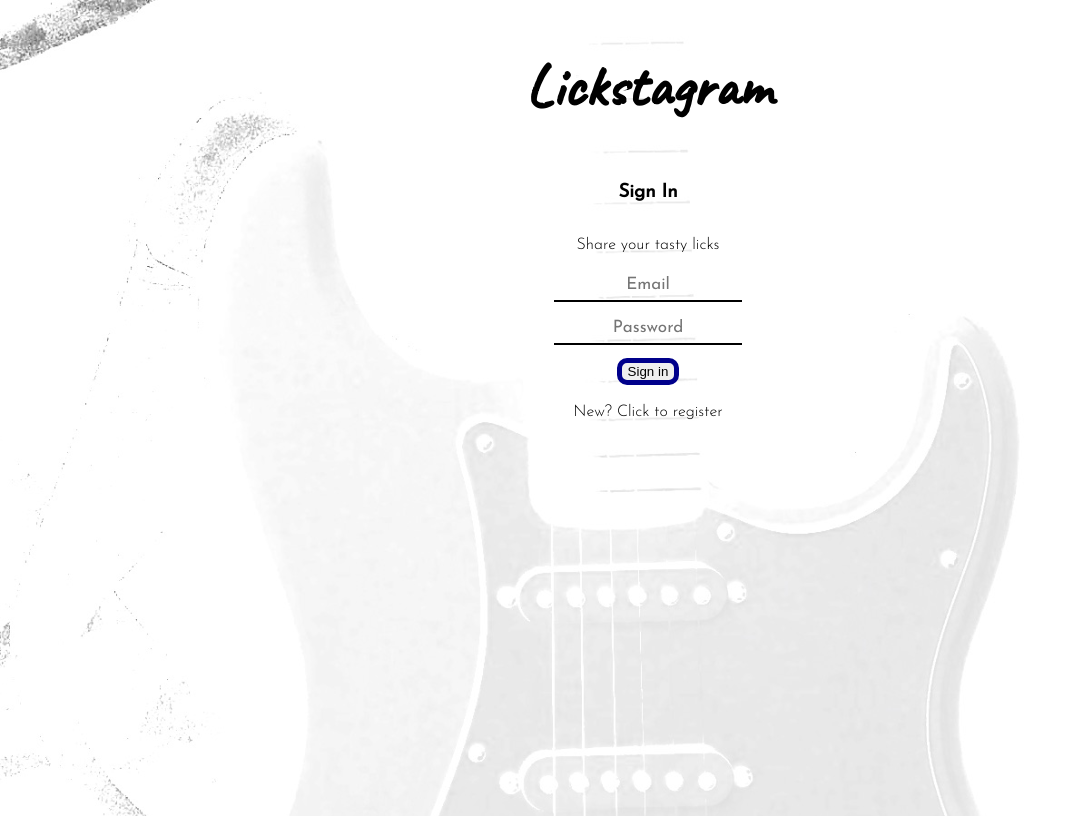
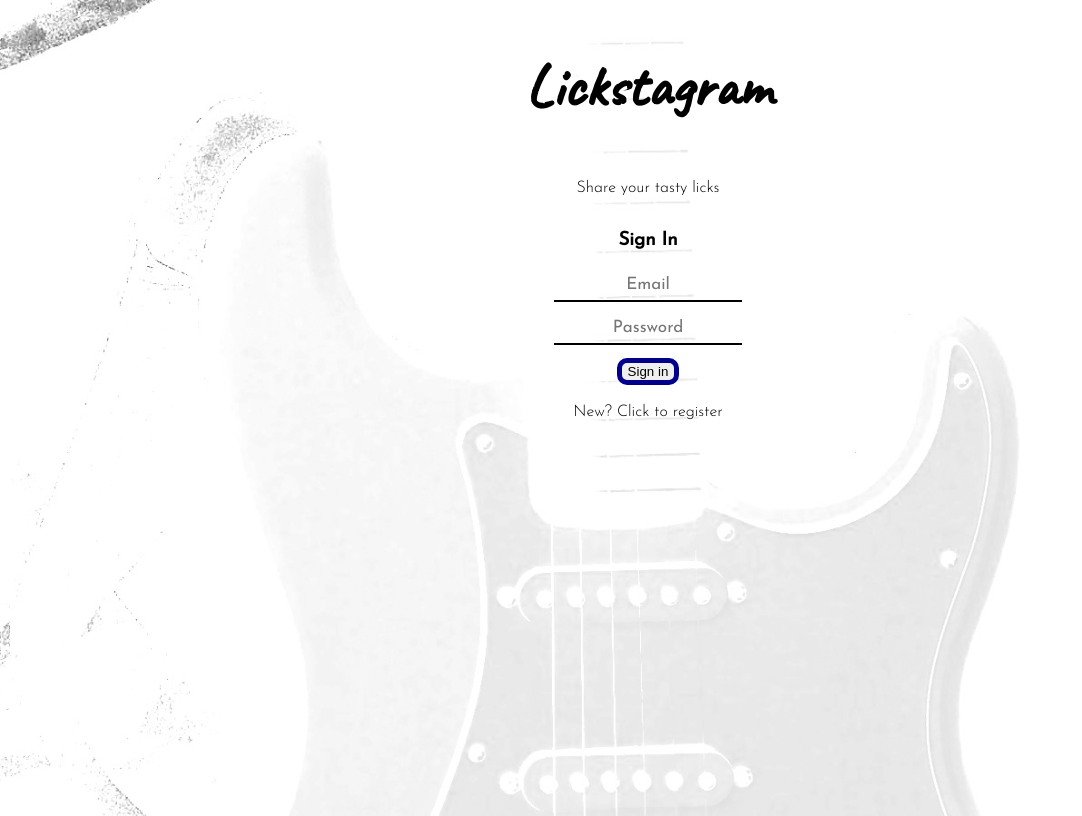
Before and after one commit to fractalscape13/lickstagram, a React (Create React App) app: page / in a window 1280 px wide. Shown: the whole page, without its empty margins (0-1082 px from the left). Built offline with nearby package versions, Linux system fonts and the light colour scheme; no server answers.

Commit message:
change order of headers

```diff
--- a/src/components/Register.js
+++ b/src/components/Register.js
@@ -50,8 +50,8 @@ function Register(props) {
   return (
     <React.Fragment>
       <h1>Lickstagram</h1>
+      <p>Share your tasty licks</p>
       <h3>Register</h3>
-      <p>Share your tasty licks</p>
       <input onChange={(e) => setEmail(e.target.value)} placeholder="Email" />
       <input onChange={(e) => setUsername(e.target.value)}placeholder="Choose a username" />
       <input onChange={(e) => setPassword(e.target.value)}type="password" placeholder="Password" />
--- a/src/components/Signin.js
+++ b/src/components/Signin.js
@@ -35,8 +35,8 @@ function Signin(props) {
   return (
     <React.Fragment>
       <h1>Lickstagram</h1>
+      <p>Share your tasty licks</p>
       <h3>Sign In</h3>
-      <p>Share your tasty licks</p>
       <input onChange={(e) => setEmail(e.target.value)} placeholder="Email" />
       <input onChange={(e) => setPassword(e.target.value)}type="password" placeholder="Password" />
       <button onClick={handleSignin}>Sign in</button>
```
